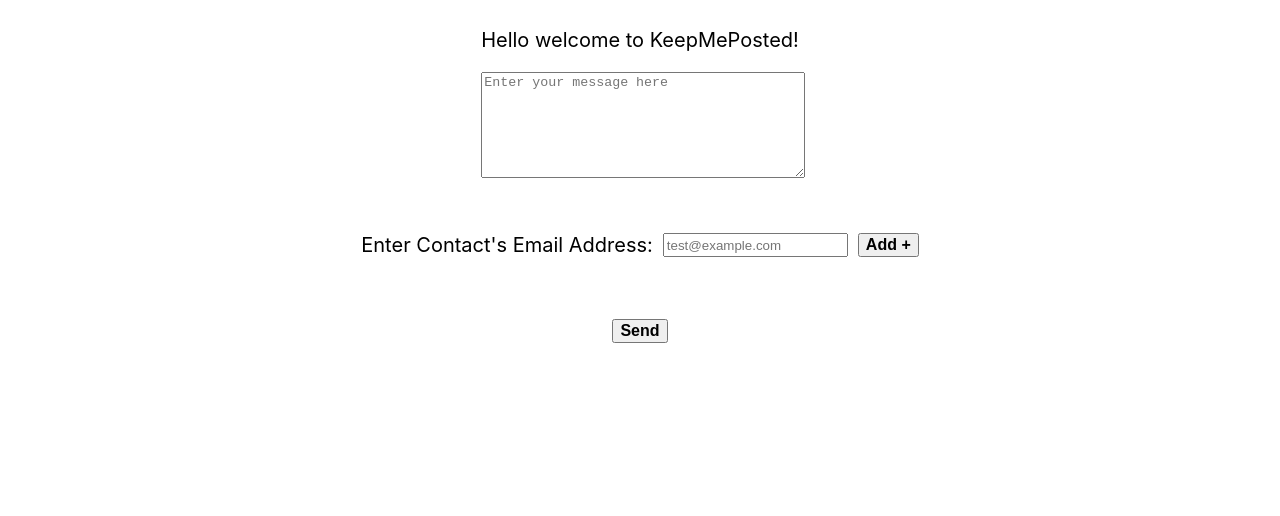
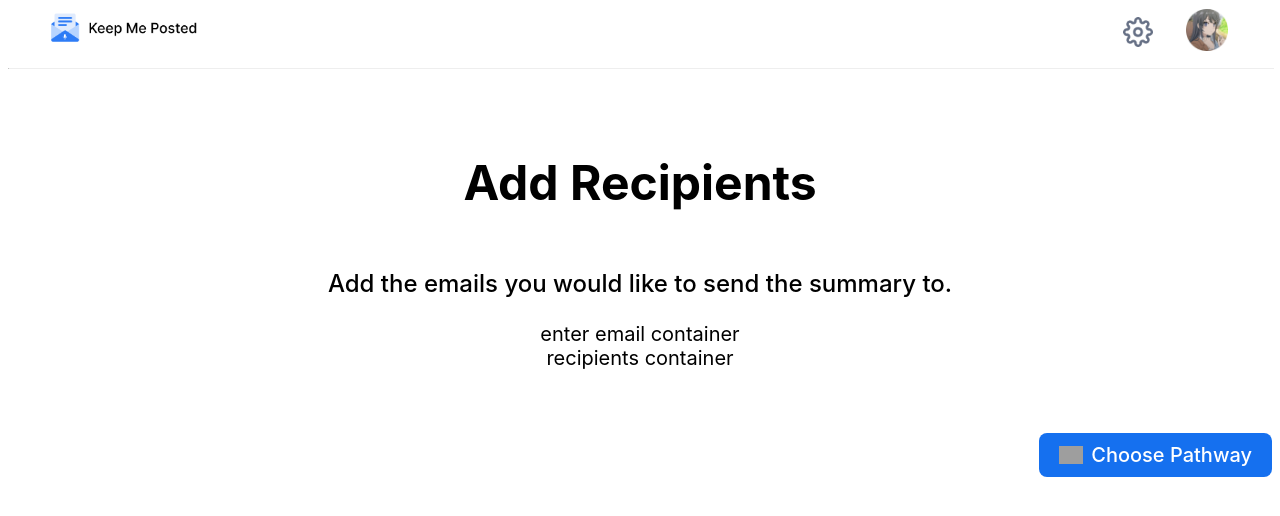
Before and after one commit to RValanki/Keep-Me-Posted, a SvelteKit app in the folder frontend/: page /email in a window 1280 px wide. Shown: the top 516 px of the page. Built offline with nearby package versions, Linux system fonts and the light colour scheme; grey boxes are pictures that could not be loaded.

Commit message:
created basic format for page

```diff
--- a/frontend/src/components/button.svelte
+++ b/frontend/src/components/button.svelte
@@ -90,6 +90,7 @@
 
 <button class="{type}" on:click="{internalHandleClick}" text="{text}" class:full-width="{fullWidth}">
     {#if icon}
+        <!-- svelte-ignore a11y-missing-attribute -->
         <img src="{icon}">
     {/if}
 
--- a/frontend/src/routes/email/+page.svelte
+++ b/frontend/src/routes/email/+page.svelte
@@ -1,190 +1,75 @@
 <script>
+  import Button from "../../components/button.svelte"
+  import Topbar from "../../components/topbar.svelte";
+
   const postRequestString = "http://127.0.0.1:8000/emailer/"; // yours may be different, see what link pops up when you run django server, then add /emailer on the end
 
-  let contacts = [];
 
-  let messageField = "";
-  let emailField = ""
-
-  let errorMessage = "";
-  let confirmationMessage = "";
-
-  let buttonPressed = () => {
-    if (!(contacts.length) || !messageField) {
-      errorMessage = "Please enter a message and add contacts.";
-      // Clear error message after 2 seconds
-      setTimeout(() => {
-        errorMessage = "";
-      }, 2000);
-
-      return
-    }
+  let sendEmail = () => {
 
     let data = new FormData();
-    contacts = contacts
-    messageField = messageField
 
-    data.append("message", messageField);
-    data.append("contacts", contacts);
+    // data.append("message", messageField);
+    // data.append("contacts", contacts);
 
     fetch(postRequestString, { method: "POST", body: data}).then(
       (response) => {
         console.log(response);
-        if (response.status == 200) {
-          console.log('Email sent successfully')
-          confirmationMessage = "Email sent successfully.";
-          setTimeout(() => {
-            confirmationMessage = "";
-          }, 2000);
-
-          contacts = []
-          messageField = ""
-        } else {
-          errorMessage = "Email did not send successfully.";
-          setTimeout(() => {
-            errorMessage = "";
-          }, 2000);
-        }
       }
     );
   };
 
-  /**
-   * This function is used to remove the email from the array and display when the user clicks the delete
-   * @param index
-   */
-  let remove_email = (index) => {
-    contacts.splice(index, 1);
-    contacts = contacts;
-  };
+  let nextPage = () =>{
+    console.log("Go to next page")
+    // todo
+  }
 
-  /**
-   * add_email function is for displaying the user emails in the display field and for adding the user to the contact array
-   */
-  let add_email = () => {
-    if (!emailField.trim()) {
-      //This is to display error message when inputfield is empty
-      errorMessage = "Please enter email address.";
-      // Clear error message after 2 seconds
-      setTimeout(() => {
-        errorMessage = "";
-      }, 2000);
-    } else {
-      //if input field is not empty then it will be pushed to the contacts list
-      contacts.push(emailField);
-      emailField = "";
-      contacts = contacts;
-    }
-  };
 </script>
 
-<!-- This link is currently used for using google material icons-->
-<link
-  href="https://fonts.googleapis.com/icon?family=Material+Icons"
-  rel="stylesheet"
-/>
 
-<body class="container">
-  <div class="message">
-    <p>Hello welcome to KeepMePosted!</p>
-    <textarea placeholder="Enter your message here" bind:value={messageField}></textarea>
-  </div>
-  <!--If an error message is triggered the error message is displayed-->
+    <Topbar> </Topbar>
 
-  <div class="emails">
-    <div class="emails-add">
-      <label for="email">Enter Contact's Email Address:</label>
-      <input placeholder="test@example.com" bind:value={emailField} />
-      <button on:click={add_email}>Add +</button>
+    <div class="content-container">
+
+      <div class="title-container">
+        <h1>Add Recipients</h1>
+        <h3>Add the emails you would like to send the summary to.</h3>
+      </div>
+
+      <div class="enter-email-container">enter email container </div>
+
+      <div class="recipients-container">recipients container </div>
+
     </div>
 
-    <!-- loops through each contact and prints -->
-    <div class="emails-list">
-      {#each contacts as email, index (index)}
-        <div class="emails-item">
-          <p>{email}</p>
-          <button class="remove-button" on:click={remove_email(index)}>-</button
-          >
-        </div>
-      {/each}
+    <div class="button-container">
+      <Button handleClick={nextPage} icon="../../src/assets/arrow-right.png" text="Choose Pathway"></Button>
     </div>
-  </div>
 
-  <div class="send">
-    <button type="button" on:click={buttonPressed}> Send </button>
-  </div>
 
-  <div class="alert">
-    {#if errorMessage}
-      <p id="error">{errorMessage}</p>
-    {/if}
 
-    {#if confirmationMessage}
-     <p id="confirmation">{confirmationMessage}</p>
-    {/if}
-  </div>
-</body>
+<style>
 
-<!-- this styling secton contains styles for many components used throughout the page-->
-<style>
-  body {
+
+  .content-container {
     display: flex;
     flex-direction: column;
     align-items: center;
-    gap: 50px;
+    padding-top: 5%;
+    padding-bottom: 5%;
   }
 
-  textarea {
-    width: 100%;
-    height: 100px;
+  .button-container {
+    display: flex;
+    justify-content: end;
   }
 
-  .emails {
-    display: flex;
-    flex-direction: column;
-    justify-content: center;
-    gap: 10px;
-  }
-  .emails-add {
-    display: flex;
-    gap: 10px;
-  }
-
-  .emails-list {
+  .title-container {
     display: flex;
     flex-direction: column;
     align-items: center;
   }
 
-  .emails-item {
-    display: flex;
-    height: 30px;
-    gap: 30px;
-    align-items: center;
-  }
 
-  .remove-button {
-    border-radius: 50px;
-    border: 3px lightGrey;
-    cursor: pointer;
-    background-color: lightblue;
-    height: 20px;
-  }
 
-  .alert {
-    width: 100%;
-    text-align: center;
-    position: fixed;
-    bottom: 30px;
-    left: 50%;
-    transform: translateX(-50%);
-  }
-
-  #error {
-    color: red;
-  }
-
-  #confirmation {
-    color: green;
-  }
 </style>
```
Also changed, not shown: frontend/src/assets/arrow-right.png (added).
